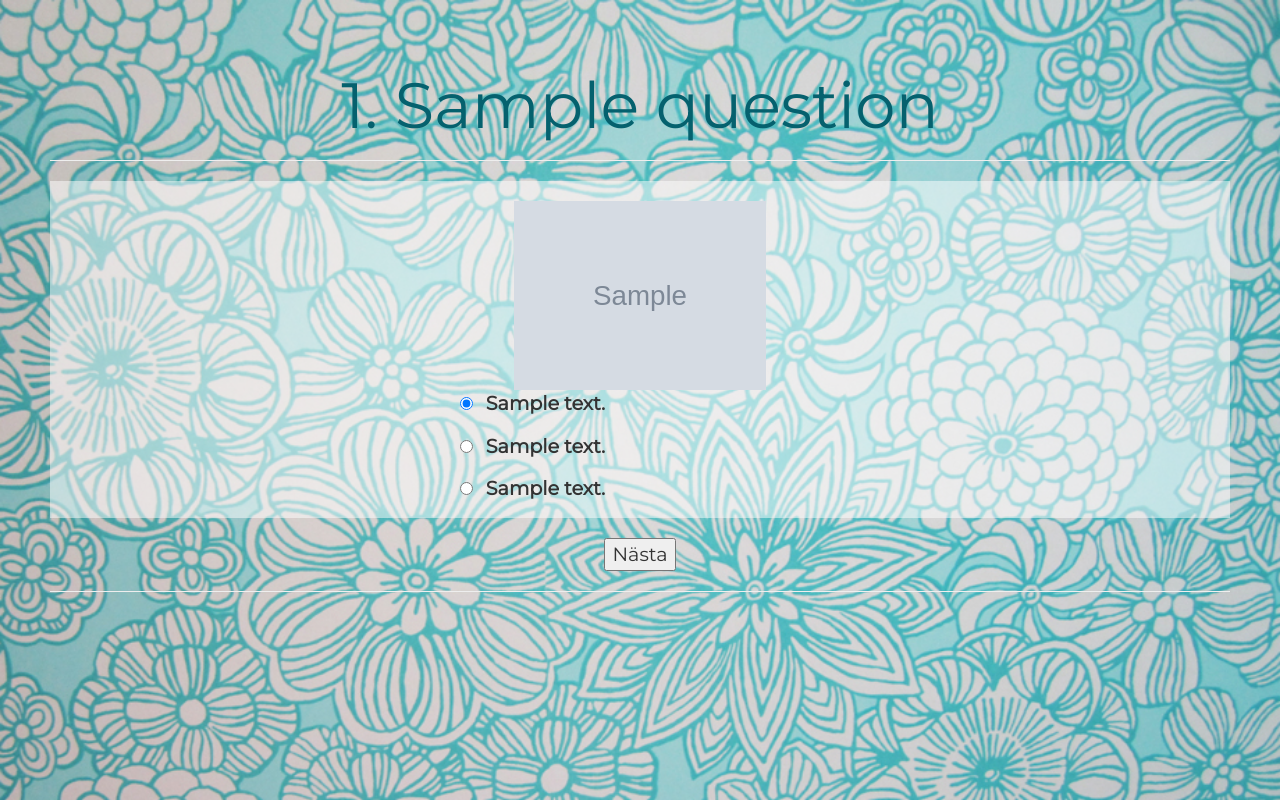
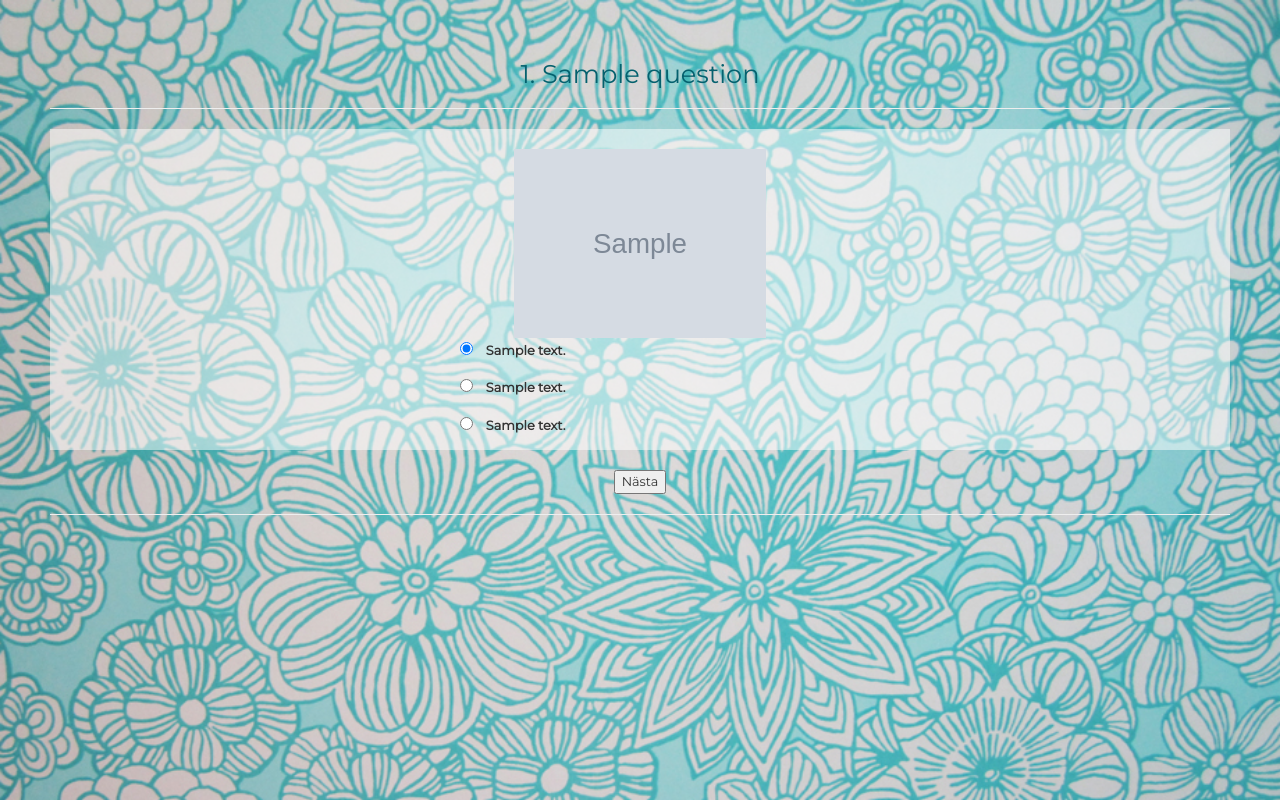
Before and after one commit to tiddelipoms/quizproject, a Django app: page /quiz/1/question/1/ in a window 1280 px wide. Run offline with Django 3.2, Linux system fonts and the light colour scheme; tables that the repository leaves empty hold one stand-in row (values such as "Sample post"); grey boxes marked "Sample" are stand-in pictures; some libraries are stand-ins or nearby versions.

Commit message:
font sizes

```diff
--- a/quiz/templates/quiz/question.html
+++ b/quiz/templates/quiz/question.html
@@ -12,7 +12,7 @@
 	<link href="https://fonts.googleapis.com/css?family=Montserrat" rel="stylesheet">
 </head>
 <body>
-	<h2>{{question_number}}. {{question}}</h2>
+	<h4>{{question_number}}. {{question}}</h4>
 <hr>
 
 <form action="{% url 'answer_page' quiz.quiz_number question_number %}" method="post">
--- a/quiz/templates/quiz/startpage.html
+++ b/quiz/templates/quiz/startpage.html
@@ -24,7 +24,7 @@
 	 <div class="col-xs-4">
 	 	<center>
 	 	<a href="{%url 'quiz_page' quiz.quiz_number %}">
-	 		<img src= "{{quiz.quiz_image}}" class="img-circle" class="img-responsive" style="height: 70%; width: 70%; object-fit: contain">
+	 		<img src= "{{quiz.quiz_image}}" class="img-circle" class="img-responsive" style="height: 60%; width: 60%; object-fit: contain">
 	 	</a>
  		<p><br><br><a href="{%url 'quiz_page' quiz.quiz_number %}">
  		{{ quiz.name}}</a></p></center>
--- a/static/style.css
+++ b/static/style.css
@@ -13,30 +13,35 @@ body {
 h1 {
 	color: #05616E;
 	text-align: center;
-	font-size: 8vw;
+	font-size: 6vw;
 }
 
 h2 {
 	color: #05616E;
 	text-align: center;
-	font-size: 5vw;
+	font-size: 4vw;
 }
 
 h3 {
 	color: #FCFCFC;
 	text-align: center;
-	font-size: 3vw;
+	font-size: 2vw;
 }
 
+h4 {
+	color: #05616E;
+	text-align: center;
+	font-size: 2vw;
+}
 
 a {
     color: #409BB8;
     text-decoration: none;ß
-    font-size: 1.5vw;
+    font-size: 1vw;
 }
 
 p {
-	font-size: 1.5vw
+	font-size: 1vw
 }
 
 input[type=radio] {
@@ -60,8 +65,8 @@ input[type=radio] {
 }
 
 .fit {
-  max-width: 100%;
-  max-height: 100%;
+  max-width: 90%;
+  max-height: 90%;
 }
 
 .column1 {
```
